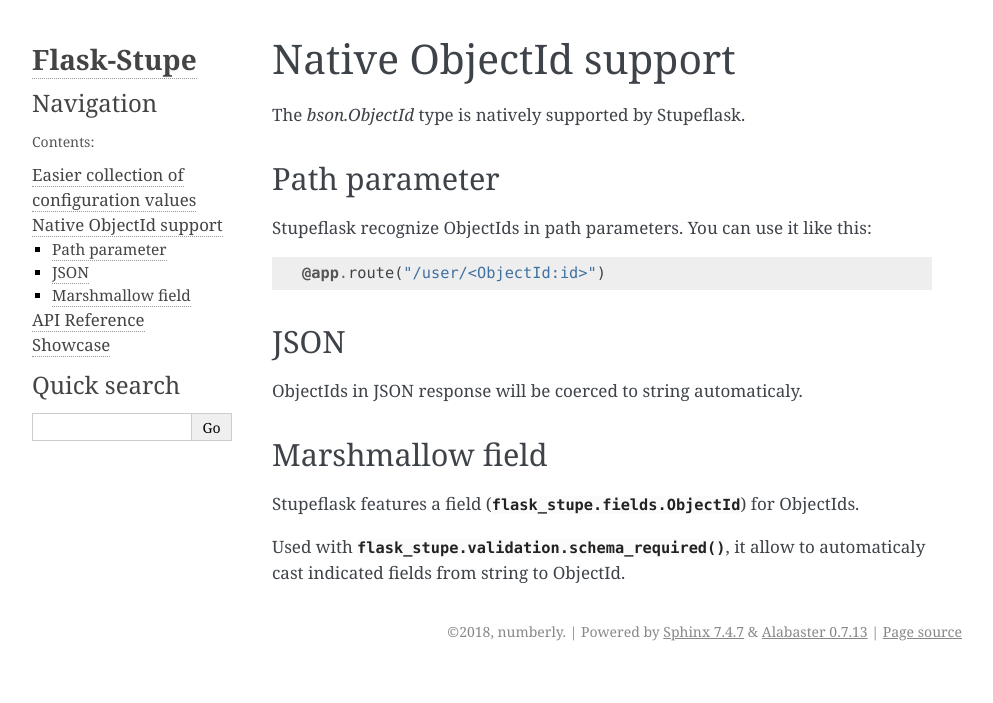
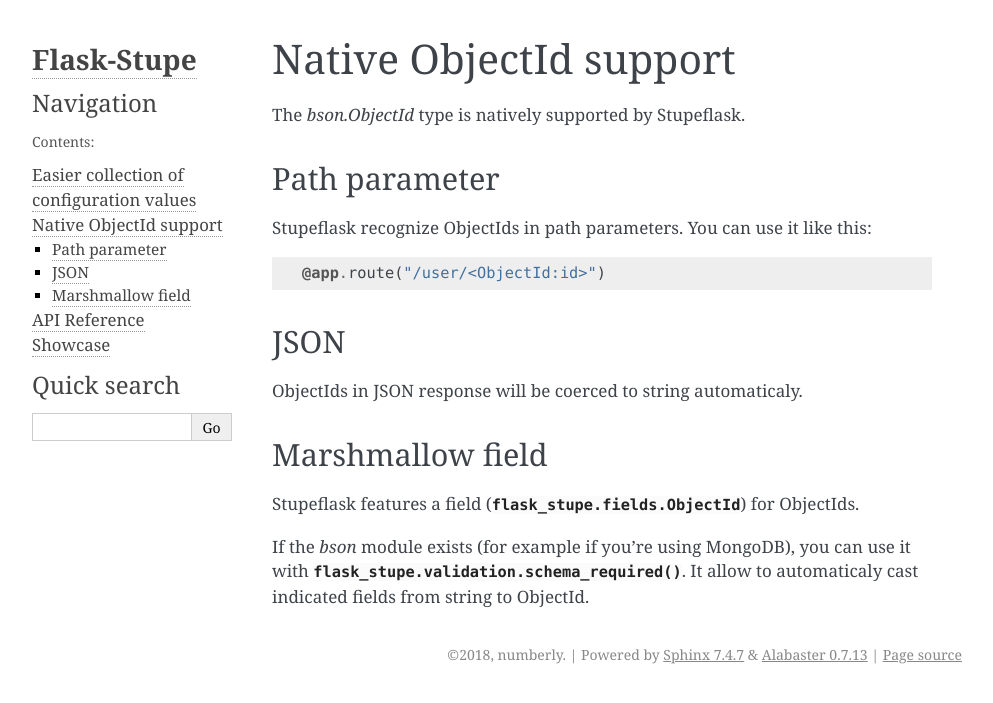
Before and after one commit to numberly/flask-stupe, a Sphinx documentation site: the page built from docs/source/objectid.rst, in a window 1280 px wide. Shown: the top 703 px of the page, without its empty margins (148-1141 px from the left). Built offline with Sphinx 7.4.7, drawn with Linux system fonts in a browser that asks for light colours.

Commit message:
Indicate feature's dependency to bson module

```diff
--- a/docs/source/objectid.rst
+++ b/docs/source/objectid.rst
@@ -23,5 +23,6 @@
 Stupeflask features a field (:class:`flask_stupe.fields.ObjectId`)
 for ObjectIds.
 
-Used with :func:`flask_stupe.validation.schema_required`, it allow to
+If the `bson` module exists (for example if you're using MongoDB), you can
+use it with :func:`flask_stupe.validation.schema_required`. It allow to
 automaticaly cast indicated fields from string to ObjectId.
```
